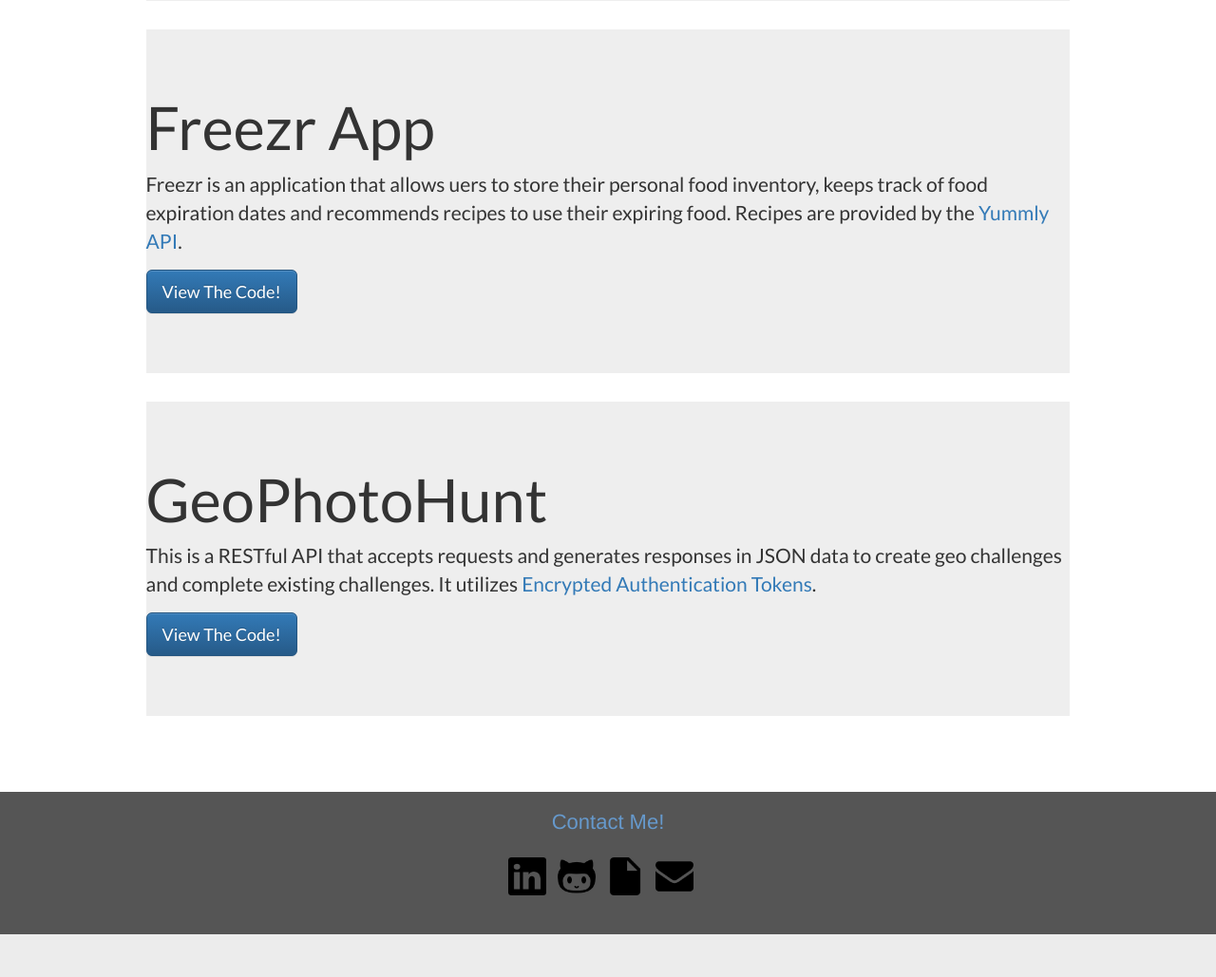
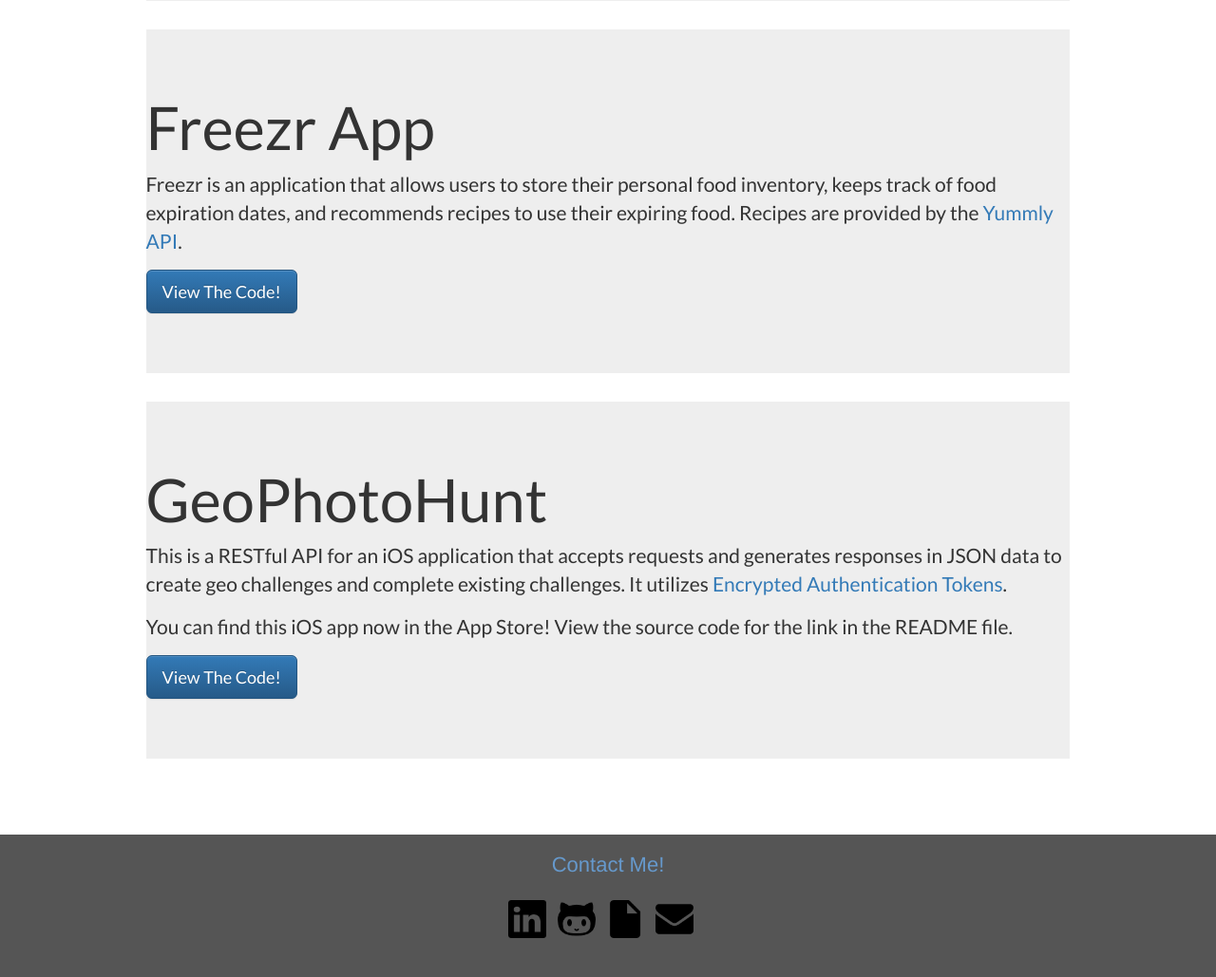
Before and after one commit to clcuevas/django_blog, a Django app: page /projects in a window 1280 px wide. Shown: the part 729-1758 px from the top of the page at 95% size. Before the commit the page ends 1713 px from the top, so only its background shows below. Run offline with Django 3.2, Linux system fonts and the light colour scheme; some libraries are stand-ins or nearby versions.

Commit message:
fix typo and add more content for project

```diff
--- a/blog/templates/blog/projects.html
+++ b/blog/templates/blog/projects.html
@@ -10,12 +10,13 @@
   </div>
   <div class="jumbotron">
     <h1>Freezr App</h1>
-    <p>Freezr is an application that allows uers to store their personal food inventory, keeps track of food expiration dates and recommends recipes to use their expiring food. Recipes are provided by the <a href="http://api.yummly.com/v1" target="_blank">Yummly API</a>.</p>
+    <p>Freezr is an application that allows users to store their personal food inventory, keeps track of food expiration dates, and recommends recipes to use their expiring food. Recipes are provided by the <a href="http://api.yummly.com/v1" target="_blank">Yummly API</a>.</p>
     <p><a class="btn btn-primary btn-lg" href="https://github.com/jonullberg/freezr" role="button" target="_blank">View The Code!</a></p>
   </div>
   <div class="jumbotron">
     <h1>GeoPhotoHunt</h1>
-    <p>This is a RESTful API that accepts requests and generates responses in JSON data to create geo challenges and complete existing challenges. It utilizes <a href="https://github.com/toastynerd/eat" target="_blank">Encrypted Authentication Tokens</a>.</p>
+    <p>This is a RESTful API for an iOS application that accepts requests and generates responses in JSON data to create geo challenges and complete existing challenges. It utilizes <a href="https://github.com/toastynerd/eat" target="_blank">Encrypted Authentication Tokens</a>.</p>
+    <p>You can find this iOS app now in the App Store! View the source code for the link in the README file.</p>
     <p><a class="btn btn-primary btn-lg"href="https://github.com/satuba/geo-adventure" target="_blank">View The Code!</a></p>
   </div>
 </div>
```
